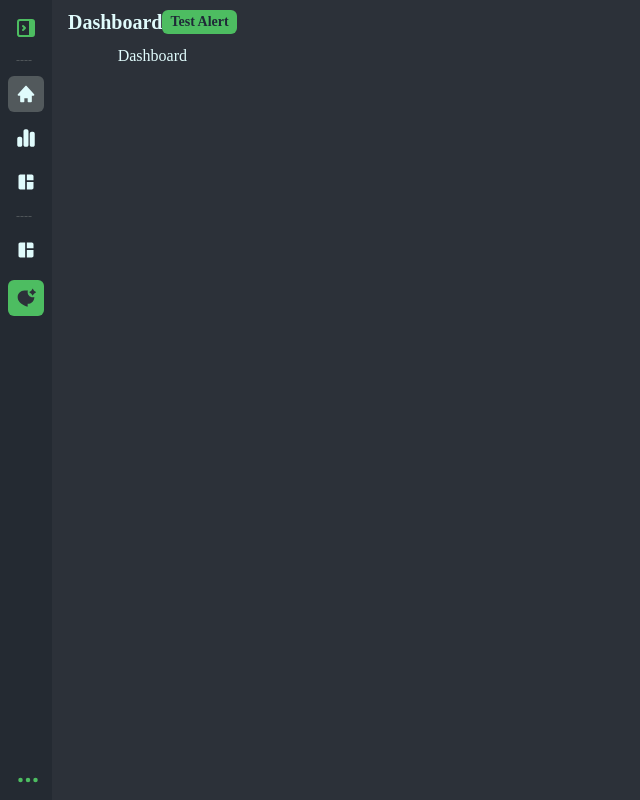
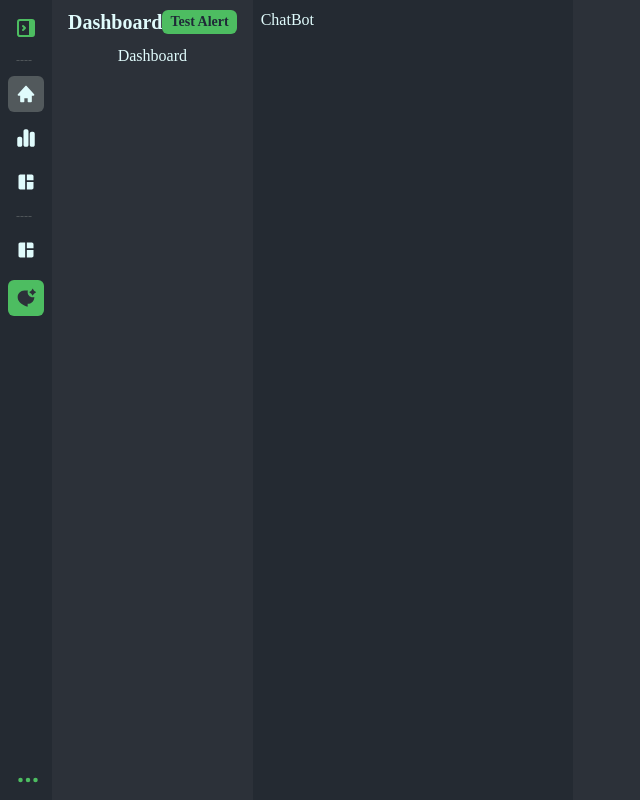
Before and after one commit to Kaimestry/ReactPractice, a React (Vite) app: page /dashboard in a window 1280 px wide. Shown: the whole page, without its empty margins (0-640 px from the left). Built offline with nearby package versions, Linux system fonts and the light colour scheme; a web font is replaced by a local one.

Commit message:
add: chatbot layout test

```diff
--- a/src/_root/RootLayout.tsx
+++ b/src/_root/RootLayout.tsx
@@ -1,20 +1,25 @@
 import { Outlet } from "react-router-dom";
 import Nav from "../components/NavBar/Nav";
 import Header from "../components/Header/Header";
+import ChatBot from "../features/ChatBot/ChatBot";
 
 const RootLayout = () => {
   return (
     <div className="flex h-screen bg-main text-primary">
       <Nav />
 
-      <div className="flex flex-col">
+      {/* MAIN FOCUS PAGE */}
+      <div className="flex flex-col ">
         <Header />
-        <div className="flex-1 overflow-y-auto">
+        <div className="flex-1 overflow-y-auto hide-scrollbar">
           <div className="flex justify-center px-4">
             <Outlet />
           </div>
         </div>
       </div>
+
+      {/* AI CHATBOT */}
+      <ChatBot />
     </div>
   );
 };
--- /dev/null
+++ b/src/features/ChatBot/ChatBot.tsx
@@ -0,0 +1,5 @@
+const ChatBot = () => {
+  return <aside className="chatbot-sidebar">ChatBot</aside>;
+};
+
+export default ChatBot;
--- a/src/index.css
+++ b/src/index.css
@@ -41,6 +41,16 @@
   --text-primary: var(--color-primary-100);
   --text-secondary: var(--color-primary-300);
   --text-muted: var(--color-primary-700);
+}
+
+/* Hide scrollbar but allow scroll */
+.hide-scrollbar {
+  scrollbar-width: none; /* Firefox */
+  -ms-overflow-style: none; /* IE / Edge */
+}
+
+.hide-scrollbar::-webkit-scrollbar {
+  display: none; /* Chrome / Safari */
 }
 
 @layer utilities {
@@ -201,4 +211,11 @@
   .report-chart {
     @apply w-1/4 min-w-[300px] max-w-[500px]; /* 🔧 CHANGED */
   }
+
+  /* ===========
+  CHATBOT
+  ==============*/
+  .chatbot-sidebar {
+    @apply flex flex-col justify-between h-screen gap-4 bg-muted p-2 w-80  flex-shrink-0;
+  }
 }
```
